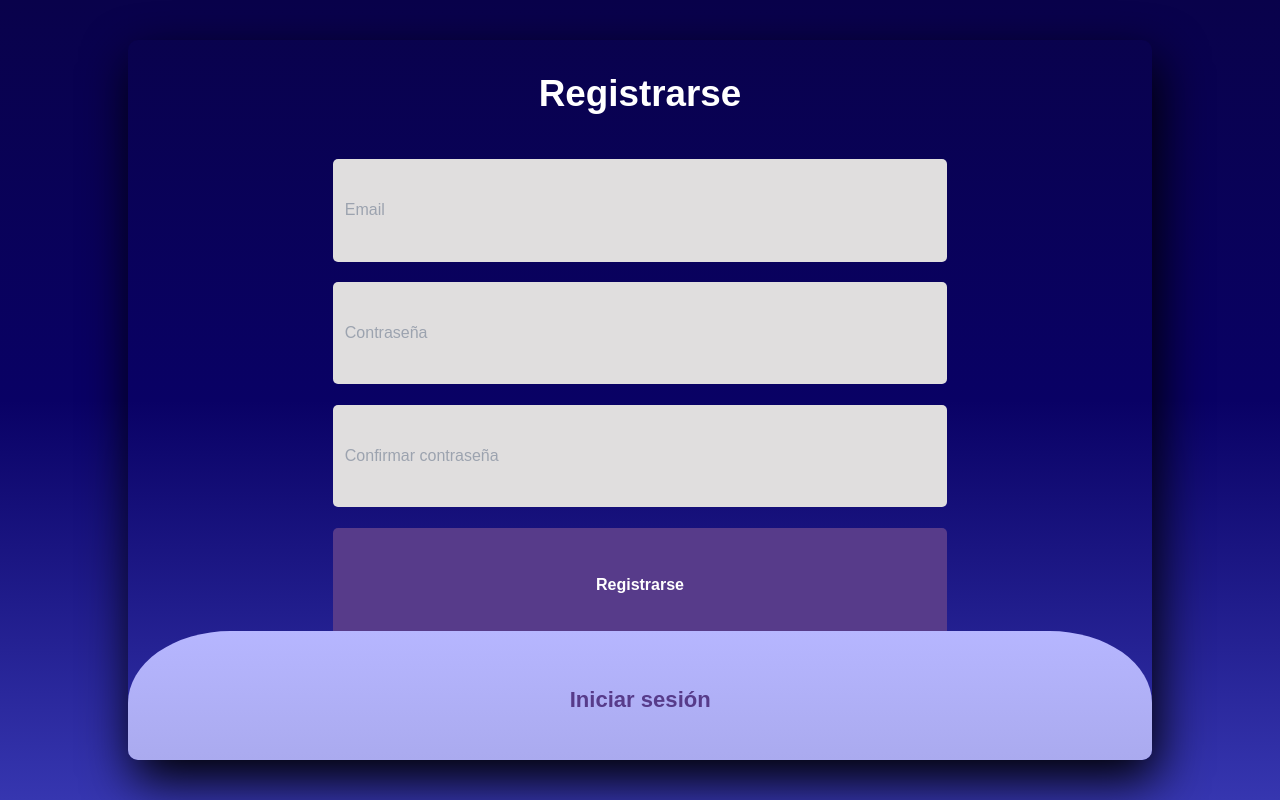
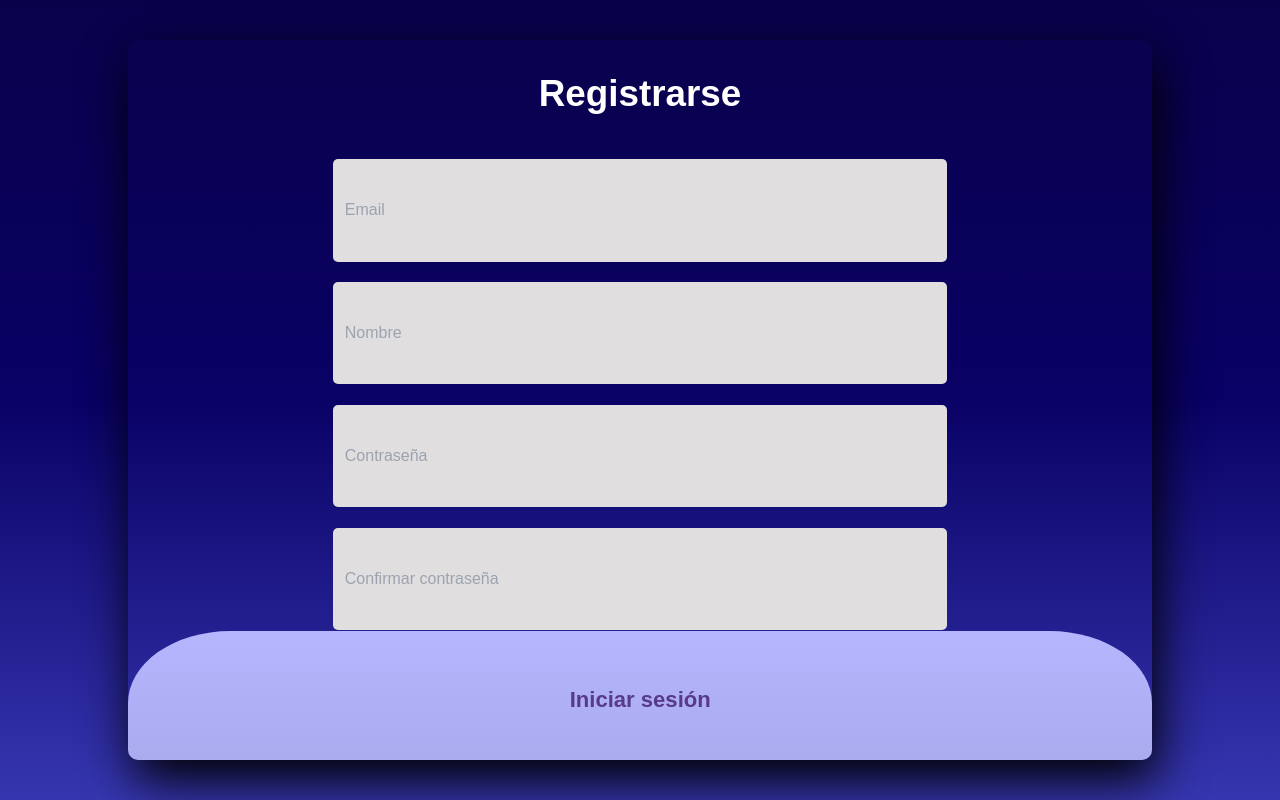
Before and after one commit to Herobrot/rutasegura-web, a Next.js app: page / in a window 1280 px wide. Built offline with nearby package versions, Linux system fonts and the light colour scheme; a web font is replaced by a local one.

Commit message:
wip:fixes

```diff
--- a/src/app/admin/components/Grafica.tsx
+++ b/src/app/admin/components/Grafica.tsx
@@ -51,7 +51,7 @@ const dataset = [
   },
 ];
 
-import grafico from "../../assets/graficaBarras.png";
+import grafico from "../assets/graficaBarras.png";
 
 const valueFormatter = (value:any) => `$${value}`;
 
--- a/src/app/page.tsx
+++ b/src/app/page.tsx
@@ -1,5 +1,5 @@
 "use client"
-import React, { useState, ChangeEvent } from 'react';
+import React, { useState, ChangeEvent, FormEvent } from 'react';
 import Swal from 'sweetalert2';
 import { faArrowsDownToLine } from '@fortawesome/free-solid-svg-icons';
 import { FontAwesomeIcon } from "@fortawesome/react-fontawesome";
@@ -14,10 +14,12 @@ interface Credentials {
 const Login: React.FC = () => {
     const [credentials, setCredentials] = useState<Credentials>({ password: '', nickname: '' });
     const [registerForm, setRegisterForm] = useState({
+        name: '',
         email: '',
         password: '',
         confirmPassword: ''
     });
+    const [registering, setRegistering] = useState(false); // Estado para controlar el registro en curso
 
     const handleInputChange = (event: ChangeEvent<HTMLInputElement>) => {
         const { name, value } = event.target;
@@ -29,8 +31,12 @@ const Login: React.FC = () => {
         setRegisterForm({ ...registerForm, [name]: value });
     };
 
-    const register = () => {
-        const { email, password, confirmPassword } = registerForm;
+    const handleRegisterSubmit = (event: FormEvent<HTMLFormElement>) => {
+        event.preventDefault();
+
+        if (registering) return; // Evitar envíos múltiples
+
+        const { name, email, password, confirmPassword } = registerForm;
 
         if (password !== confirmPassword) {
             Swal.fire({
@@ -50,19 +56,25 @@ const Login: React.FC = () => {
             return;
         }
 
+        setRegistering(true); // Iniciar proceso de registro
+
         fetch(`${process.env.NEXT_PUBLIC_APIURL}/user/register`, {
             method: 'POST',
             headers: {
                 'Content-Type': 'application/json'
             },
             body: JSON.stringify({
-                email: registerForm.email,
-                password: registerForm.password
+                nombre: name,
+                correo: email,
+                password
             })
         })
         .then(response => response.json())
         .then(data => {
-            if (data.error) {
+            setRegistering(false);
+            console.log(data);
+
+            if (!data) {
                 clearAuthData();
                 Swal.fire({
                     icon: 'error',
@@ -71,7 +83,7 @@ const Login: React.FC = () => {
                 });
             } else {
                 console.log(data);
-                const objectUser = { token: data.token, _idUser: data.user._id };
+                const objectUser = { token: data.token, _idUser: data._id };
                 saveAuthData(objectUser);
                 Swal.fire({
                     icon: 'success',
@@ -79,13 +91,13 @@ const Login: React.FC = () => {
                     text: 'Registro exitoso.',
                 }).then((result) => {
                     if (result.isConfirmed || result.isDismissed) {
-                        // Redirigir a la página de perfil o a donde sea necesario
                         window.location.href = "/admin";
                     }
                 });
             }
         })
         .catch(error => {
+            setRegistering(false);
             console.error('Error:', error);
             Swal.fire({
                 icon: 'error',
@@ -94,7 +106,10 @@ const Login: React.FC = () => {
             });
         });
     };
-    const login = () => {
+
+    const handleLoginSubmit = (event: FormEvent<HTMLFormElement>) => {
+        event.preventDefault();
+
         if (credentials.password.length < 4) {
             Swal.fire({
                 icon: 'error',
@@ -149,25 +164,26 @@ const Login: React.FC = () => {
         <main>
             <input type="checkbox" id="chk" aria-hidden="false" />
             <div className="signup">
-                <div>
+                <form onSubmit={handleRegisterSubmit}>
                     <label htmlFor="chk" aria-hidden="true">Registrarse</label>
                     <input type="email" name="email" placeholder="Email" autoComplete="off" onChange={handleRegisterInputChange} />
+                    <input type='text' name='name' placeholder='Nombre' onChange={handleRegisterInputChange} />
                     <input type="password" name="password" placeholder="Contraseña" onChange={handleRegisterInputChange} />
                     <input type="password" name="confirmPassword" placeholder="Confirmar contraseña" onChange={handleRegisterInputChange} />
-                    <button onClick={register}>Registrarse</button>
-                </div>
+                    <button type="submit" disabled={registering}>Registrarse</button>
+                </form>
             </div>
 
             <div className="login">
-                <div>
+                <form onSubmit={handleLoginSubmit}>
                     <label htmlFor="chk" aria-hidden="true">Iniciar sesión</label>
-                    <input type="email" name="email-L" placeholder="Email" autoComplete="off" onChange={handleInputChange} />
+                    <input type="email" name="nickname" placeholder="Nickname" autoComplete="off" onChange={handleInputChange} />
                     <input type="password" name="password" placeholder="Password" onChange={handleInputChange} />
-                    <button onClick={login}>Login</button>
+                    <button type="submit">Login</button>
                     <label htmlFor="chk" aria-hidden="true">
                         <FontAwesomeIcon icon={faArrowsDownToLine} />
                     </label>
-                </div>
+                </form>
             </div>
         </main>
     );
```
Also changed, not shown: src/app/admin/page.tsx (+4 -4 lines).
